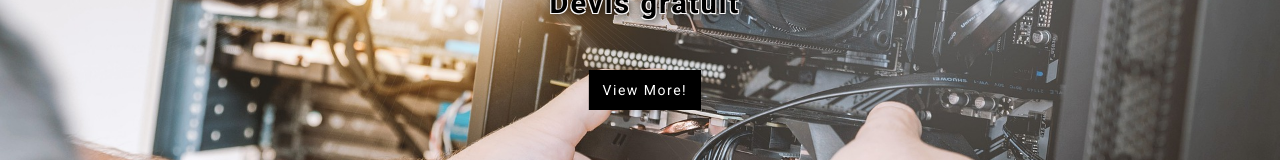
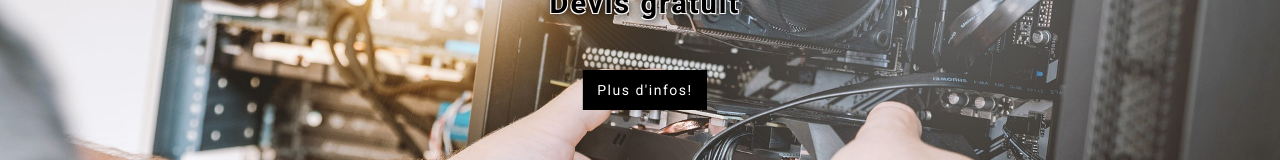
Before and after one commit to Julienlatil/Depan, a plain HTML site: page index.html in a window 1280 px wide. Shown: the part 413-573 px from the top of the page. Drawn offline with Linux system fonts and the light colour scheme; files whose address does not match are found by name.

Commit message:
Update index.html

```diff
--- a/index.html
+++ b/index.html
@@ -103,19 +103,20 @@
 								<h1>Votre Spécialiste en Réparation High-tech</h1>
 								<h2> Smartphones - Tablettes - Ordinateurs - Consoles</h2>
                                 <div class="extra-space-l"></div>
-								<a class="btn btn-blank page-scroll" href="#portfolio-section"  role="button">View More!</a>
+
+								<a class="btn btn-blank page-scroll" href="#portfolio-section"  role="button">Plus d'infos!</a>
 							</div>
 							<div class="item">
 								<h1>Depan'express Aix-en-Provence / Venelles  </h1>
 								<h2>Magasin basé à Venelles </h2>
 								<div class="extra-space-l"></div>
-								<a class="btn btn-blank page-scroll" href="#portfolio-section"  role="button">View More!</a>
+								<a class="btn btn-blank page-scroll" href="#portfolio-section"  role="button">Plus d'infos!</a>
 							</div>
 							<div class="item">
 								<h1>Obtenez un devis rapidement</h1>
 								<h2>Devis gratuit</h2>
 								<div class="extra-space-l"></div>
-								<a class="btn btn-blank page-scroll" href="#portfolio-section"  role="button">View More!</a>
+								<a class="btn btn-blank page-scroll" href="#portfolio-section"  role="button">Plus d'infos!</a>
 							</div>
 						</div>
 
```
